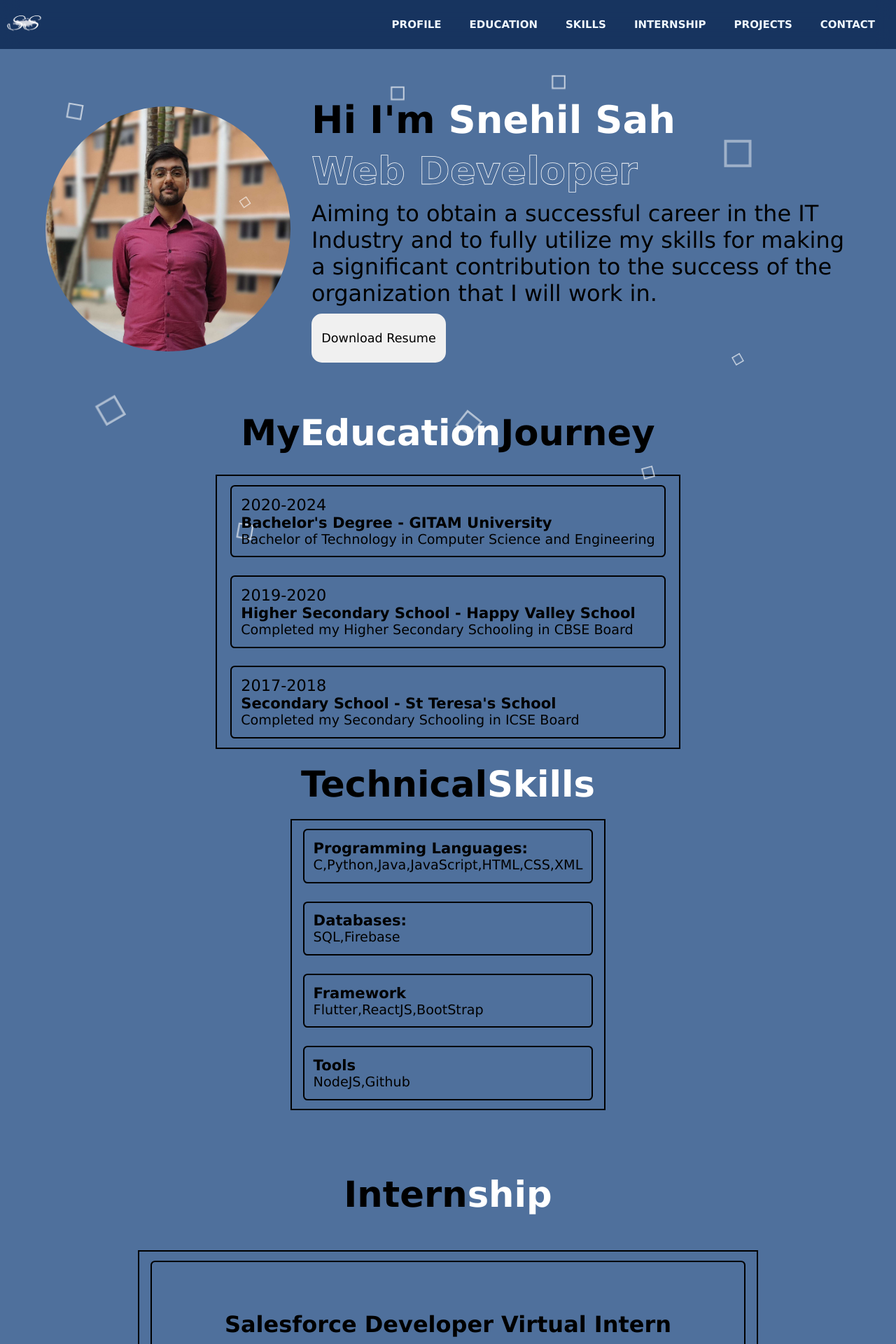
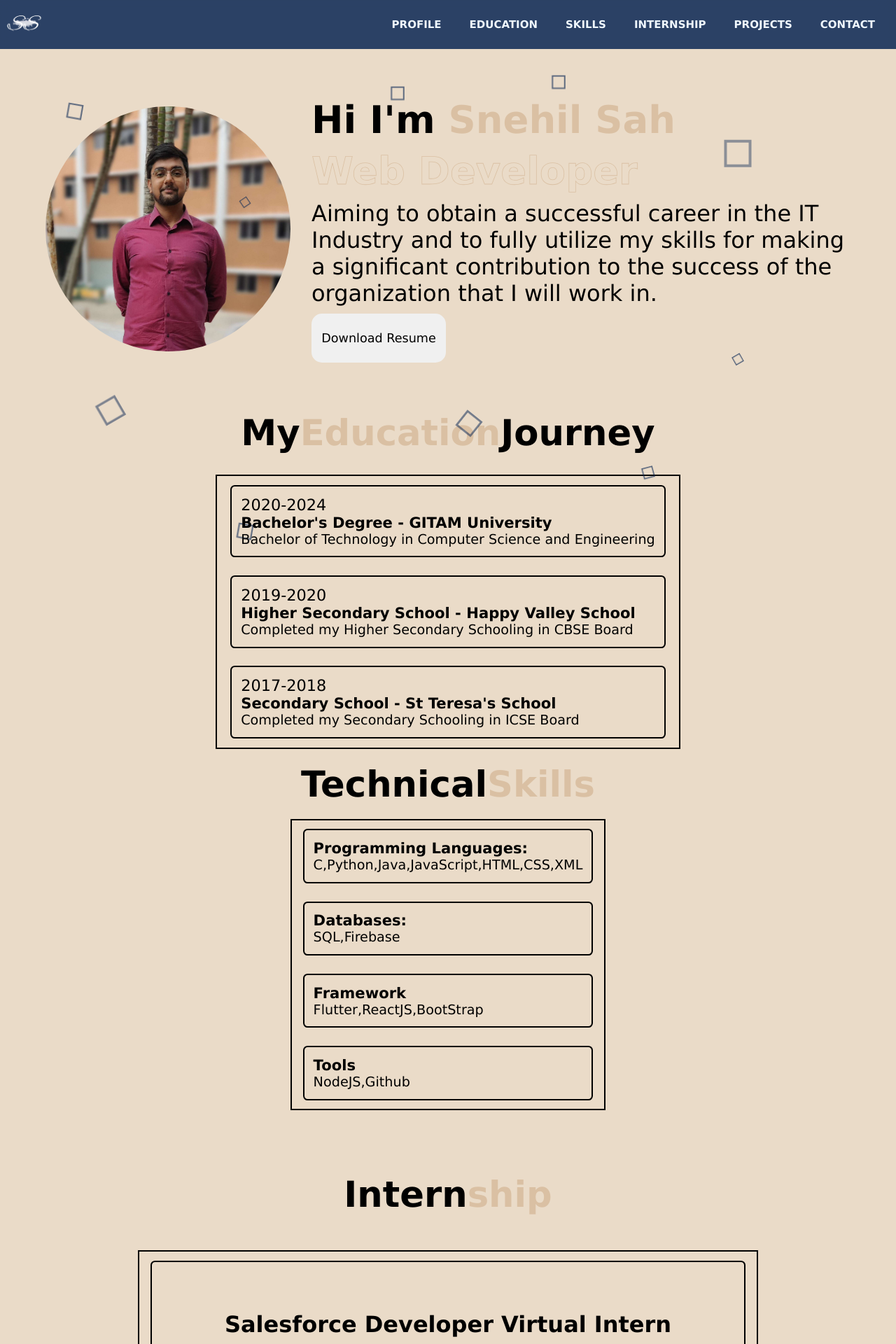
Before and after one commit to snehil891/personal-portfolio, a React (Create React App) app: page / in a window 1280 px wide. Shown: the top 1920 px of the page at 70% size. Built offline with nearby package versions, Linux system fonts and the light colour scheme.

Commit message:
color change

```diff
--- a/src/App.css
+++ b/src/App.css
@@ -9,10 +9,10 @@
 }
 
 :root {
-  --bg-color: #4F709C;
+  --bg-color: #EADBC8;
   --text-color: #000000;
   --main-color: #F0F0F0;
-  --span-color: #95baeb;
+  --span-color: #DAC0A3;
 }
 body {
   color: var(--text-color);
--- a/src/Components/styles/animated-background.css
+++ b/src/Components/styles/animated-background.css
@@ -3,7 +3,7 @@
   width: 60px;
   height: 60px;
   background-color: transparent;
-  border: 6px solid rgba(255, 255, 255, 0.916);
+  border: 6px solid #102c57e0;
 }
 
 .animated-box div:nth-child(1) {
--- a/src/Components/styles/contact.css
+++ b/src/Components/styles/contact.css
@@ -14,7 +14,7 @@
 
 .contact .detail span {
   font-size: max(2rem, 4vw);
-  color: #fff;
+  color: var(--span-color);
 }
 
 .contact p {
--- a/src/Components/styles/education.css
+++ b/src/Components/styles/education.css
@@ -12,7 +12,7 @@
 
 .education .heading span {
   font-size: max(2rem,4vw);
-  color: #fff;
+  color: var(--span-color);
 }
 
 .education-column .education-box {
--- a/src/Components/styles/internship.css
+++ b/src/Components/styles/internship.css
@@ -13,7 +13,7 @@
 
 .intern .heading span {
     font-size: max(2rem, 4vw);
-    color: #fff;
+    color: var(--span-color);
 }
 
 .intern .intern-box {
--- a/src/Components/styles/profile.css
+++ b/src/Components/styles/profile.css
@@ -23,7 +23,7 @@
 }
 
 .home-content h1 span {
-  color: #fff;
+  color: var(--span-color);
 }
 
 .home-content .text h3 {
@@ -31,7 +31,7 @@
   font-weight: 600;
   margin: 10px 0;
   color: transparent;
-  -webkit-text-stroke: 0.8px #fff;
+  -webkit-text-stroke: 0.8px var(--span-color);
 }
 
 .home-content p {
@@ -69,7 +69,7 @@
   left: 0;
   width: 0;
   height: 100%;
-  background: #83a4ce;
+  background: var(--span-color);
   z-index: -1;
   transition: 1.1s;
 }
--- a/src/Components/styles/project.css
+++ b/src/Components/styles/project.css
@@ -15,7 +15,7 @@
 
 .project .title span {
   font-size: max(2rem, 4vw);
-  color: #fff;
+  color: var(--span-color);
 }
 
 .container{
--- a/src/Components/styles/skills.css
+++ b/src/Components/styles/skills.css
@@ -12,7 +12,7 @@
 
 .skills .heading span {
   font-size: max(2rem, 4vw);
-  color: #fff;
+  color: var(--span-color);
 }
 
 .skills .skills-box {
```
